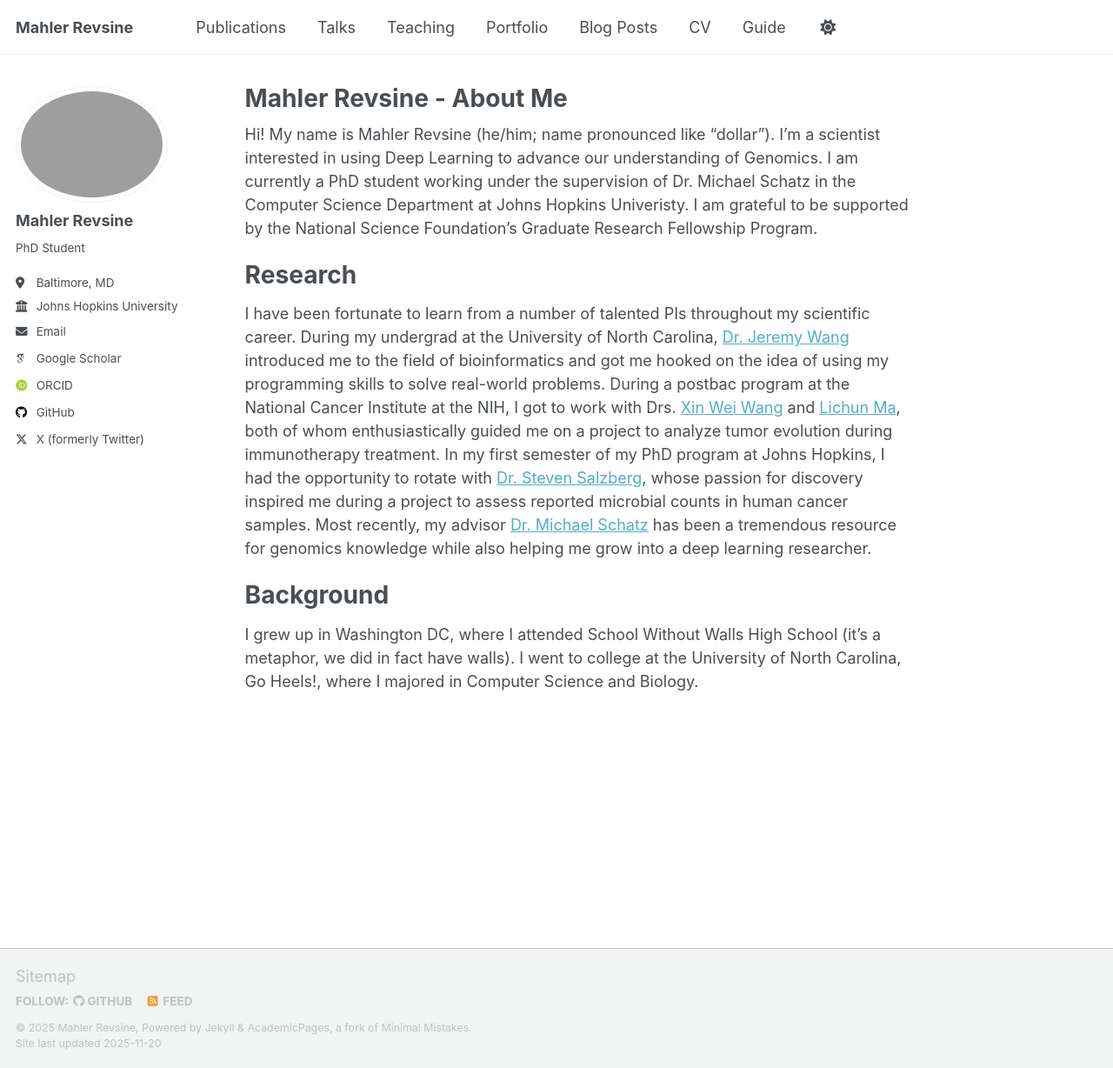
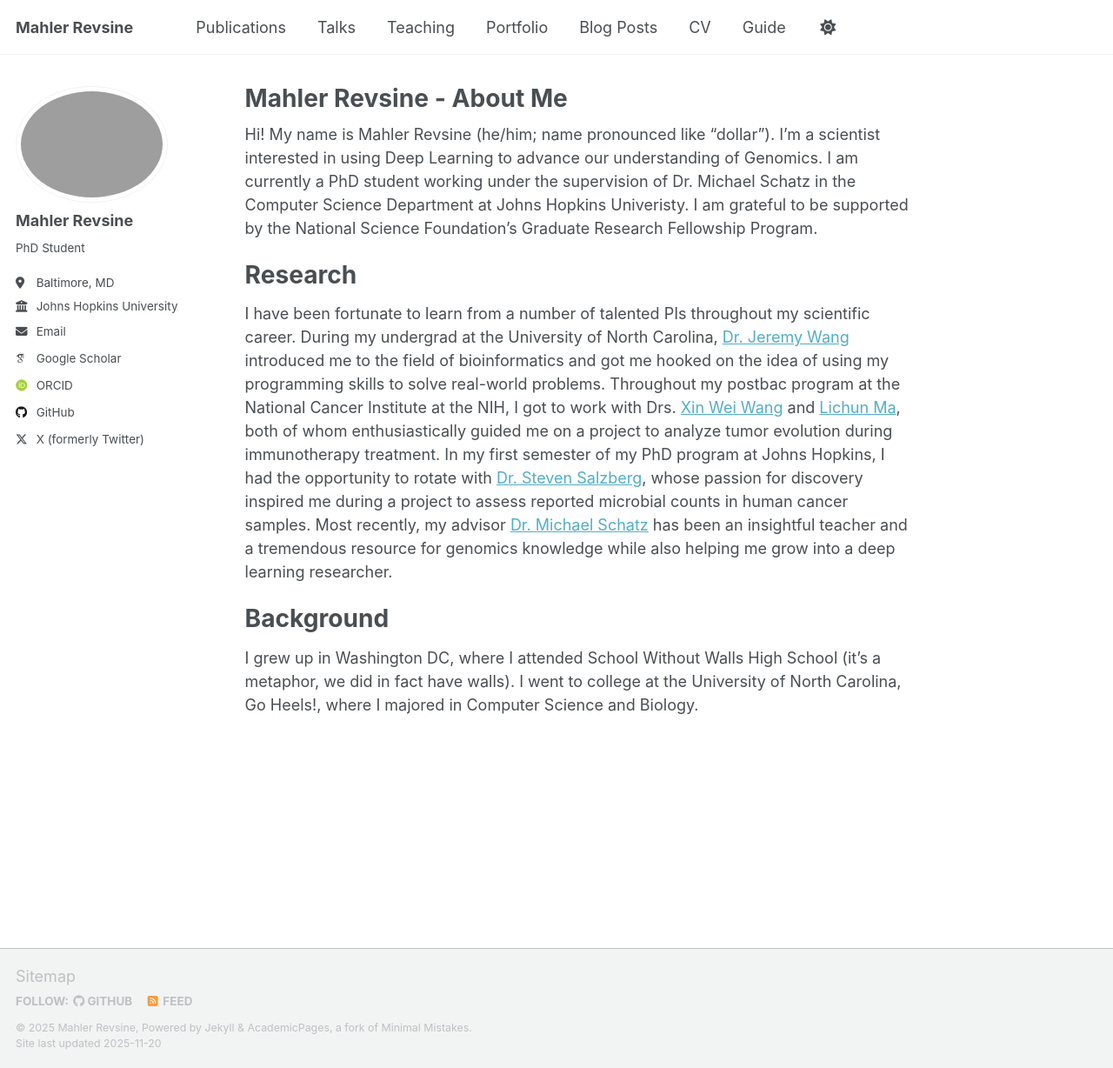
Before and after one commit to mrevsine/mrevsine.github.io, a Jekyll site: the page built from _pages/about.md, in a window 1280 px wide and 1228 px high. Shown: the whole window at 87% size. Built offline with Jekyll 4.4.1, drawn with Linux system fonts in a browser that asks for light colours; some web fonts are replaced; a script that is not in the unit is left out.

Commit message:
Edit research section for better readability
Revised the research section to improve clarity and flow.

```diff
--- a/_pages/about.md
+++ b/_pages/about.md
@@ -11,7 +11,7 @@ Hi! My name is Mahler Revsine (he/him; name pronounced like "dollar"). I'm a sci
 
 Research
 ======
-I have been fortunate to learn from a number of talented PIs throughout my scientific career. During my undergrad at the University of North Carolina, [Dr. Jeremy Wang](https://jwanglab.org/) introduced me to the field of bioinformatics and got me hooked on the idea of using my programming skills to solve real-world problems. During a postbac program at the National Cancer Institute at the NIH, I got to work with Drs. [Xin Wei Wang](https://ccr.cancer.gov/staff-directory/xin-wei-wang) and [Lichun Ma](https://ccr.cancer.gov/staff-directory/lichun-ma), both of whom enthusiastically guided me on a project to analyze tumor evolution during immunotherapy treatment. In my first semester of my PhD program at Johns Hopkins, I had the opportunity to rotate with [Dr. Steven Salzberg](https://salzberg-lab.org/), whose passion for discovery inspired me during a project to assess reported microbial counts in human cancer samples. Most recently, my advisor [Dr. Michael Schatz](https://schatz-lab.org/) has been a tremendous resource for genomics knowledge while also helping me grow into a deep learning researcher.
+I have been fortunate to learn from a number of talented PIs throughout my scientific career. During my undergrad at the University of North Carolina, [Dr. Jeremy Wang](https://jwanglab.org/) introduced me to the field of bioinformatics and got me hooked on the idea of using my programming skills to solve real-world problems. Throughout my postbac program at the National Cancer Institute at the NIH, I got to work with Drs. [Xin Wei Wang](https://ccr.cancer.gov/staff-directory/xin-wei-wang) and [Lichun Ma](https://ccr.cancer.gov/staff-directory/lichun-ma), both of whom enthusiastically guided me on a project to analyze tumor evolution during immunotherapy treatment. In my first semester of my PhD program at Johns Hopkins, I had the opportunity to rotate with [Dr. Steven Salzberg](https://salzberg-lab.org/), whose passion for discovery inspired me during a project to assess reported microbial counts in human cancer samples. Most recently, my advisor [Dr. Michael Schatz](https://schatz-lab.org/) has been an insightful teacher and a tremendous resource for genomics knowledge while also helping me grow into a deep learning researcher.
 
 Background
 ======
```
